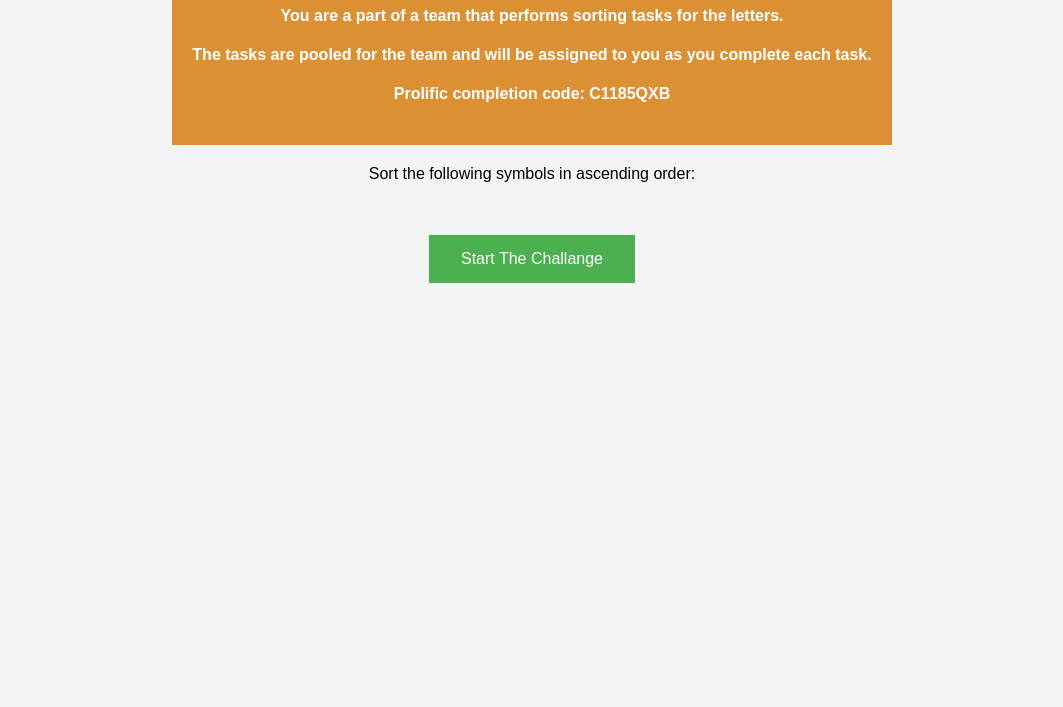
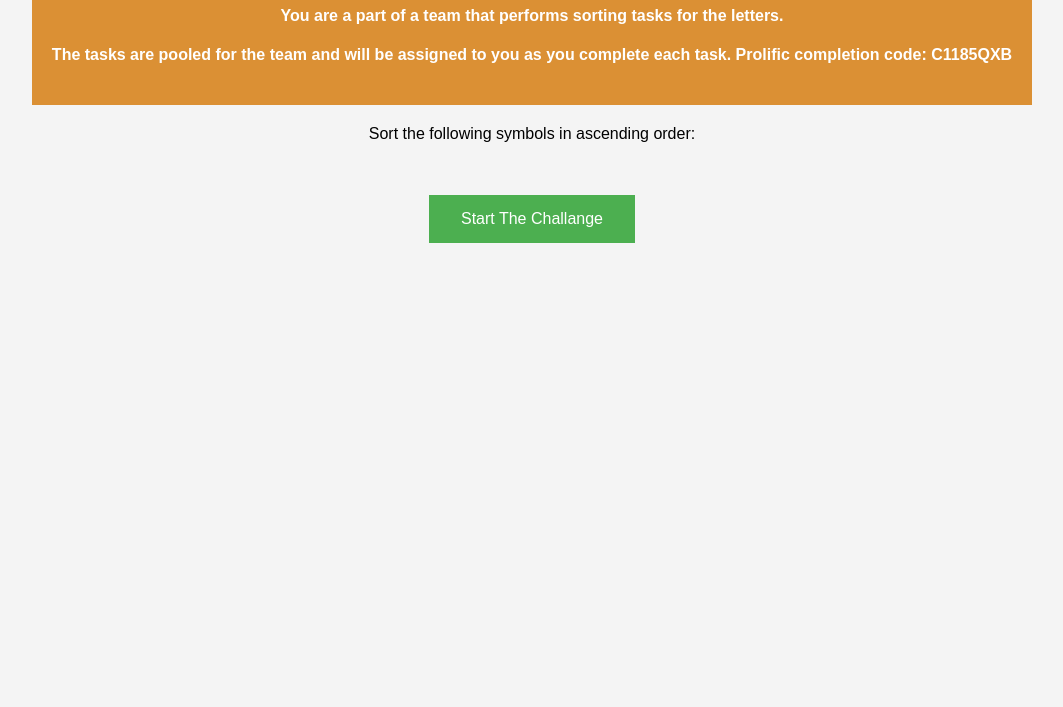
Before and after one commit to ozzkarademirci/sorting-challenge, a website: page views/index.html in a window 1280 px wide. Shown: the part 93-800 px from the top of the page, without its empty margins (108-1171 px from the left). Drawn offline with Linux system fonts and the light colour scheme.

```diff
--- a/views/index.html
+++ b/views/index.html
@@ -226,8 +226,8 @@
     <header>
         <h1>Sorting Challenge</h1>
         <h4>You are a part of a team that performs sorting tasks for the letters.</h4>
-        <h4>The tasks are pooled for the team and will be assigned to you as you complete each task.</h4>
-        <h4>Prolific completion code: C1185QXB</h4>
+        <h4>The tasks are pooled for the team and will be assigned to you as you complete each task.
+            Prolific completion code: C1185QXB</h4>
     </header>
 
     <div id="teamInfo"></div>
```
